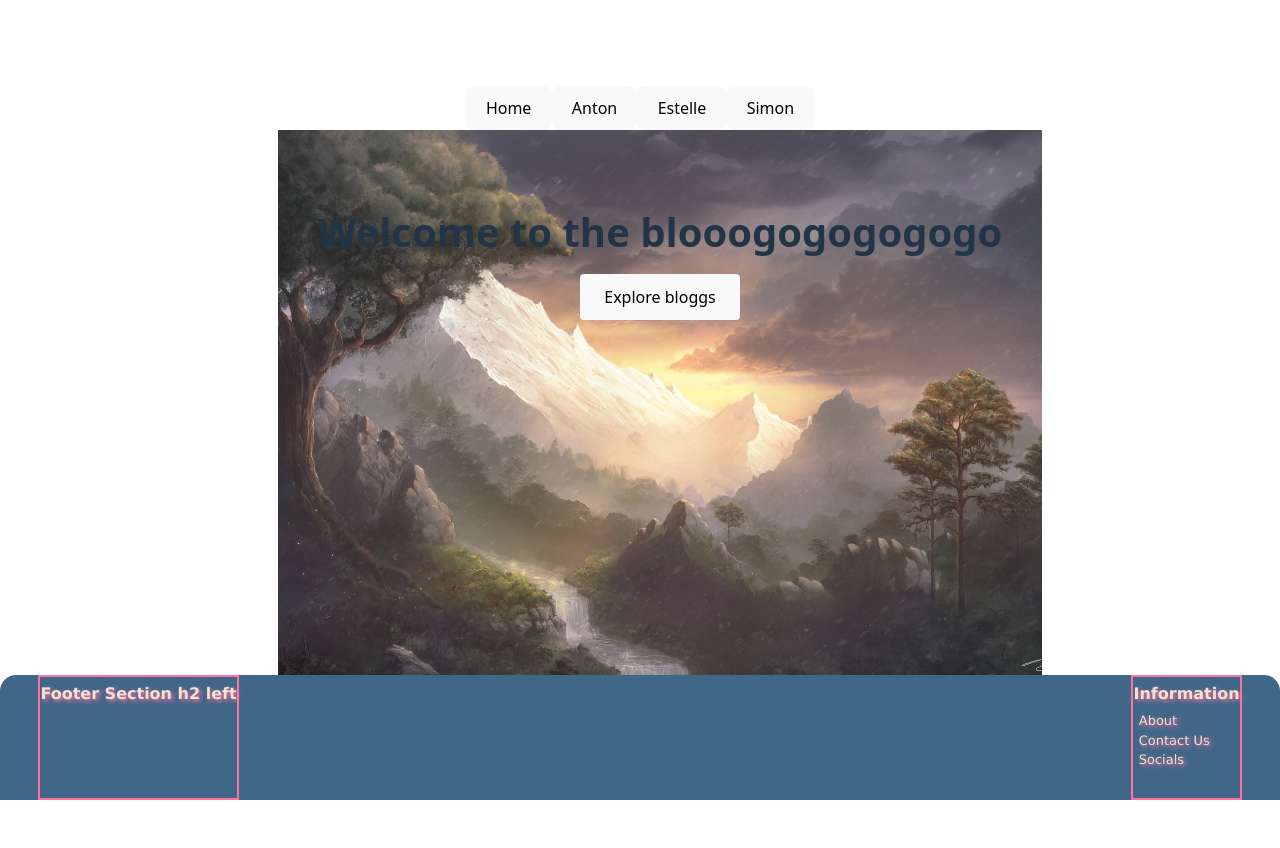
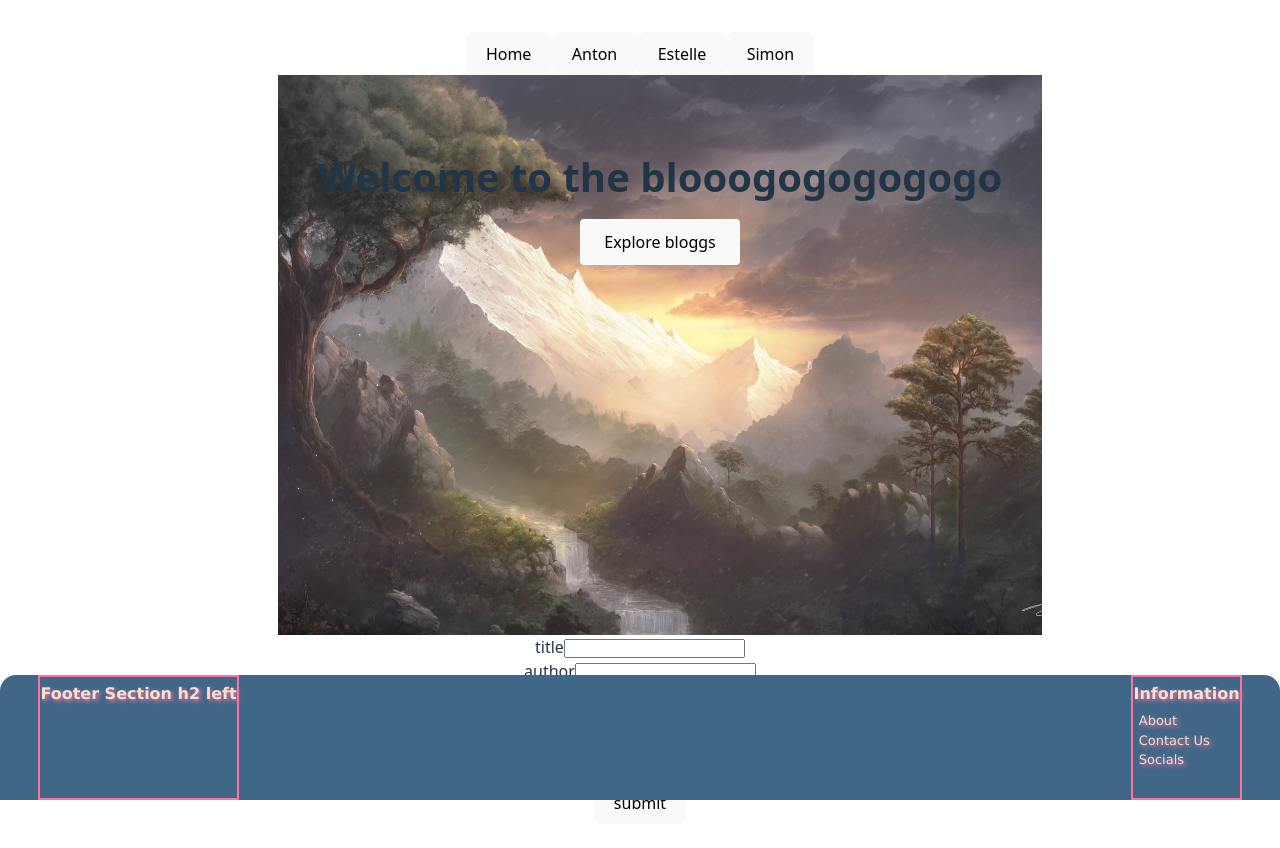
Before and after one commit to anton-jj/blogg-grupp4, a React (Vite) app in the folder blogg-grupp4/: page / in a window 1280 px wide. Shown: the top 848 px of the page. Before the commit the page ends 800 px from the top, so only its background shows below. Built offline with nearby package versions, Linux system fonts and the light colour scheme.

Commit message:
inputfield passing posts up to the app

```diff
--- a/blogg-grupp4/src/App.jsx
+++ b/blogg-grupp4/src/App.jsx
@@ -1,18 +1,15 @@
+import "./App.css";
+import { Footer } from "./components/Footer";
+import { Hero } from "./components/Hero";
+import { Navbar } from "./components/Nav";
 
-import './App.css'
-import { Footer } from './components/Footer'
-import { Hero } from './components/Hero'
-import { Navbar } from './components/Nav'
-
-import { InputField} from './components/InputField'
-import { useState } from 'react'
-import { HomePage } from './pages/homePage'
-import { EstelleSida } from './pages/estelle'
-import { AntonSida } from './pages/anton'
-import { SimonSida } from './pages/simon'
-import React from 'react'
-
-
+import { InputField } from "./components/InputField";
+import { useState } from "react";
+import { HomePage } from "./pages/homePage";
+import { EstelleSida } from "./pages/estelle";
+import { AntonSida } from "./pages/anton";
+import { SimonSida } from "./pages/simon";
+import React from "react";
 
 export const ESTELLE_PAGE = "estelle";
 export const SIMON_PAGE = "simon";
@@ -20,9 +17,9 @@ export const ANTON_PAGE = "anton";
 export const HOME_PAGE = "homepage";
 
 function App() {
-
-
 	const [page, setPage] = useState(HOME_PAGE);
+	const [posts, setPosts] = useState([]);
+	const addPost = (newPost) => setPosts((prev) => [newPost, ...prev]);
 
 	const changePage = (page) => {
 		setPage(page);
@@ -31,37 +28,24 @@ function App() {
 	let content = <div>404 Not Found</div>;
 
 	if (page === HOME_PAGE) {
-
-  content =(
-    <HomePage changePage={changePage} />
-  );
+		content = <HomePage changePage={changePage} addPost={addPost} />;
 	} else if (page === ESTELLE_PAGE) {
-  content = (
-    <EstelleSida changePage={changePage} />
-  );
+		content = <EstelleSida changePage={changePage} posts={posts} />;
 	} else if (page === ANTON_PAGE) {
-  content = (
-    <AntonSida changePage={changePage} />
-  );
+		content = <AntonSida changePage={changePage} posts={posts} />;
 	} else if (page === SIMON_PAGE) {
-  content = (
-    <SimonSida changePage={changePage} />
-  );
+		content = <SimonSida changePage={changePage} posts={posts} />;
 	}
-
 
 	return (
 		<>
-
 			<div id="app">
 				<Navbar changePage={changePage} />
 				<main>{content}</main>
 			</div>
 			<Footer />
-
 		</>
 	);
-
 }
 
 export default App;
--- a/blogg-grupp4/src/components/InputField.jsx
+++ b/blogg-grupp4/src/components/InputField.jsx
@@ -1,5 +1,72 @@
-export function InputField(){
-    return (
-        <div> Här är inpudfield</div>
-    )
+import { useState } from "react";
+
+export function InputField({ changePage, addPost }) {
+	const [formData, setFormData] = useState({
+		title: "",
+		author: "",
+		content: "",
+	});
+
+	const handleChange = (e) => {
+		const { name, value } = e.target;
+		setFormData((prev) => ({
+			...prev,
+			[name]: value,
+		}));
+	};
+	const handleSubmit = (e) => {
+		e.preventDefault();
+		if (!formData.title.trim() || !formData.content.trim()) {
+			alert("cant leave fields empty");
+			return;
+		}
+		const newPost = {
+			...formData,
+			createdAt: Date.now(),
+		};
+
+		addPost(newPost);
+		setFormData({
+			title: "",
+			author: "",
+			content: "",
+		});
+	};
+	return (
+		<div>
+			<form onSubmit={handleSubmit}>
+				<div>
+					<label htmlFor="title">title</label>
+					<input
+						name="title"
+						type="text"
+						value={formData.title}
+						onChange={handleChange}
+					/>
+				</div>
+				<div>
+					<label htmlFor="author">author</label>
+					<input
+						name="author"
+						type="text"
+						value={formData.author}
+						onChange={handleChange}
+					/>
+				</div>
+
+				<div>
+					<label htmlFor="content">content</label>
+					<textarea
+						name="content"
+						id="content"
+						value={formData.content}
+						rows="6"
+						onChange={handleChange}
+					>
+					</textarea>
+				</div>
+				<button type="submit">submit</button>
+			</form>
+		</div>
+	);
 }
--- a/blogg-grupp4/src/pages/anton.jsx
+++ b/blogg-grupp4/src/pages/anton.jsx
@@ -1,3 +1,20 @@
-export function AntonSida() {
-    return <div>Antons sida</div>;
+export function AntonSida({ changePage, posts }) {
+	const antons = posts.filter((p) =>
+		p.author && p.author.toLowerCase() == "anton"
+	);
+	return (
+		<>
+			<h2>antons’s Posts</h2>
+			{antons.length === 0 ? <p>No posts yet.</p> : (
+				<ul>
+					{antons.map((p) => (
+						<li key={p.createdAt}>
+							<strong>{p.title}</strong>
+							<p>{p.content}</p>
+						</li>
+					))}
+				</ul>
+			)}
+		</>
+	);
 }
--- a/blogg-grupp4/src/pages/homePage.jsx
+++ b/blogg-grupp4/src/pages/homePage.jsx
@@ -1,11 +1,11 @@
 import { InputField } from "../components/InputField";
 import { Hero } from "../components/Hero";
 
-export function HomePage({changePage}) {
-    return (
-        <>
-        <Hero  />
-        <InputField />
-        </>
-    )
+export function HomePage({ changePage, addPost, post }) {
+	return (
+		<>
+			<Hero />
+			<InputField addPost={addPost} />
+		</>
+	);
 }
```
Lines whose indentation alone changed are shown as unchanged.
